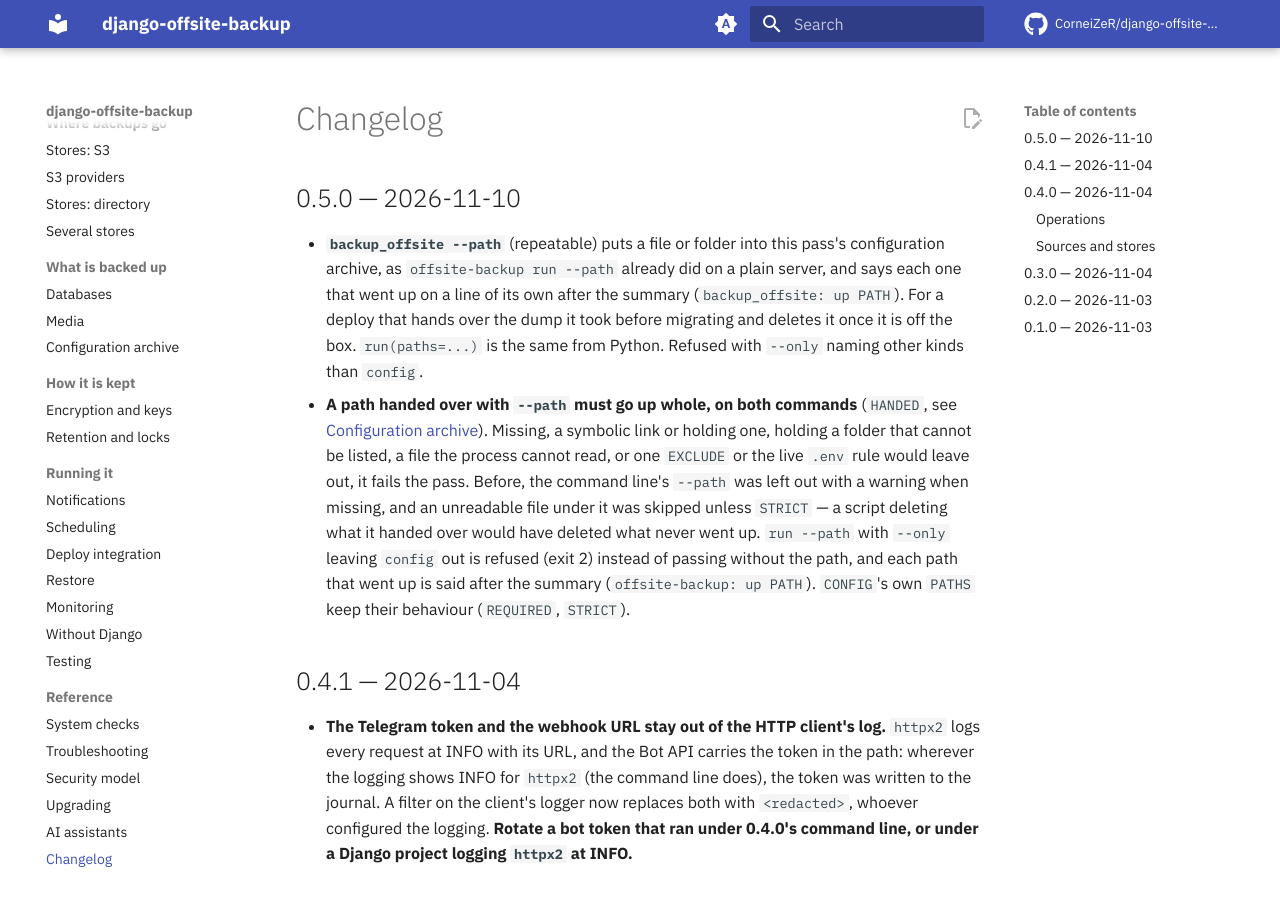
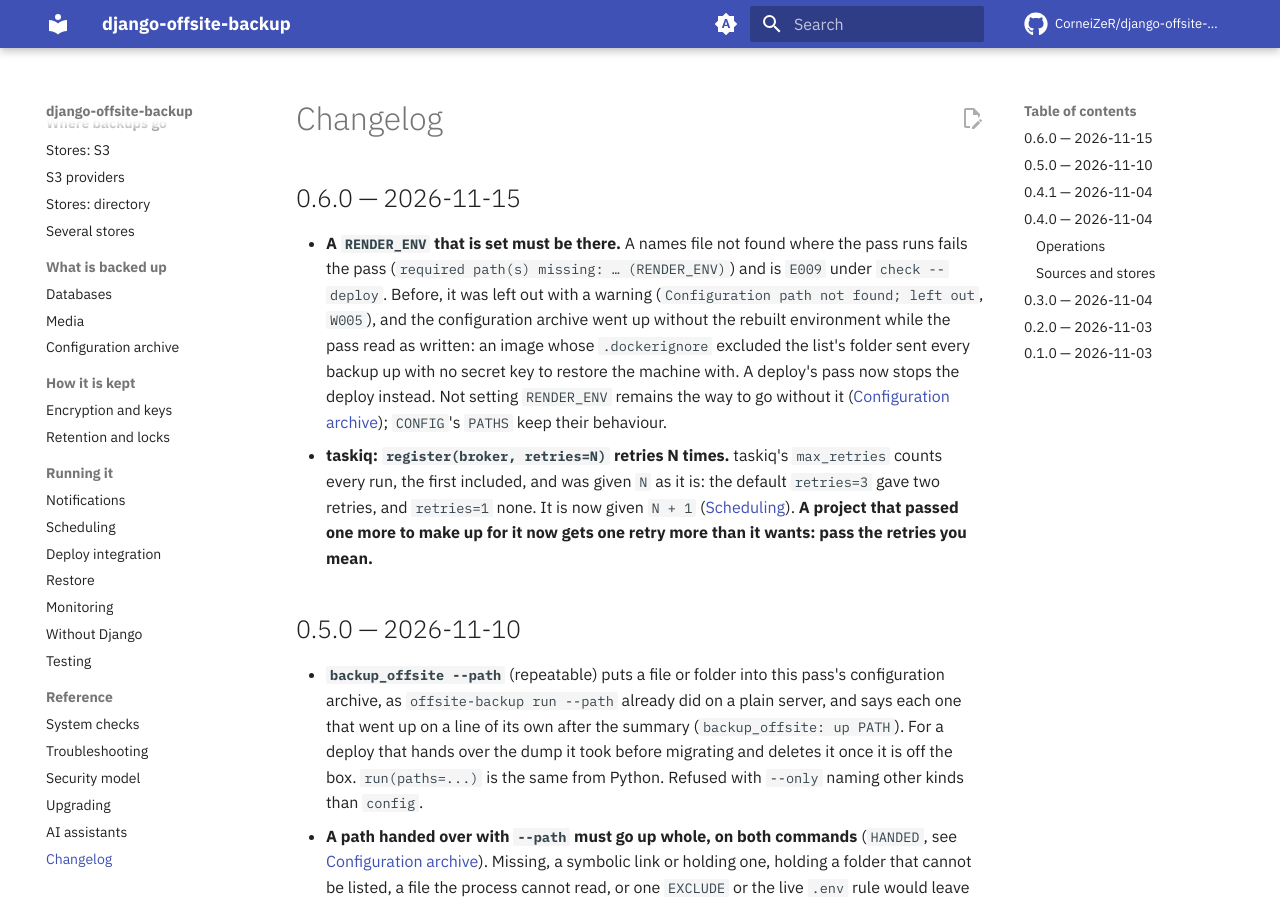
Before and after one commit to CorneiZeR/django-offsite-backup, an MkDocs documentation site: the page built from docs/wiki/Changelog.md, in a window 1280 px wide and 900 px high. Built offline with MkDocs 1.6.1 and Material for MkDocs 9.7.7, drawn with Linux system fonts in a browser that asks for light colours; comment, search, counter and statistics services are not loaded; the version menu is left out.

Commit message:
0.6.0: a set RENDER_ENV must be there, and taskiq retries as many times as told
A RENDER_ENV not found where the pass runs was left out with a warning, and the
configuration archive went up without the rebuilt environment while the pass
read as written. An image whose .dockerignore excluded the list's folder sent
every backup up that way: nothing to restore the machine's secrets from, every
gate green. It now fails the pass and is E009 under check --deploy, so a
deploy's pass stops the deploy. check --deploy alone would not have caught it:
it runs where the list is (a checkout), the pass runs in the image. Not setting
RENDER_ENV stays the way to go without it; PATHS keep their behaviour.

register(broker, retries=N) handed N to taskiq's max_retries, which counts every
run, the first included: retries=3 gave two retries, retries=1 none. It is now
given N + 1.

Proven: each of the four guards (the pass, the check, a directory in place of
the file, the + 1) has a case that fails with it swapped out.

```diff
--- a/docs/wiki/Changelog.md
+++ b/docs/wiki/Changelog.md
@@ -1,4 +1,18 @@
 # Changelog
+
+## 0.6.0 — 2026-11-15
+
+- **A `RENDER_ENV` that is set must be there.** A names file not found where the pass runs fails
+  the pass (`required path(s) missing: … (RENDER_ENV)`) and is `E009` under `check --deploy`.
+  Before, it was left out with a warning (`Configuration path not found; left out`, `W005`), and
+  the configuration archive went up without the rebuilt environment while the pass read as written:
+  an image whose `.dockerignore` excluded the list's folder sent every backup up with no secret key
+  to restore the machine with. A deploy's pass now stops the deploy instead. Not setting
+  `RENDER_ENV` remains the way to go without it ([Configuration archive](Configuration-archive.md)); `CONFIG`'s `PATHS` keep their behaviour.
+- **taskiq: `register(broker, retries=N)` retries N times.** taskiq's `max_retries` counts every
+  run, the first included, and was given `N` as it is: the default `retries=3` gave two retries,
+  and `retries=1` none. It is now given `N + 1` ([Scheduling](Scheduling.md)). **A project that passed one more to make up
+  for it now gets one retry more than it wants: pass the retries you mean.**
 
 ## 0.5.0 — 2026-11-10
 
--- a/src/offsite_backup/__init__.py
+++ b/src/offsite_backup/__init__.py
@@ -8,7 +8,7 @@ line ``offsite-backup`` runs the same passes on a server with no Django project.
 
 from typing import TYPE_CHECKING, Any
 
-__version__ = '0.5.0'
+__version__ = '0.6.0'
 
 __all__ = (
     'BackupError',
```
Also changed, not shown: CHANGELOG.md (+14 -0 lines), docs/wiki/AI-assistants.md (+6 -3 lines), docs/wiki/Configuration-archive.md (+10 -2 lines), docs/wiki/Scheduling.md (+5 -3 lines), docs/wiki/System-checks.md (+2 -2 lines), 4 other files.
